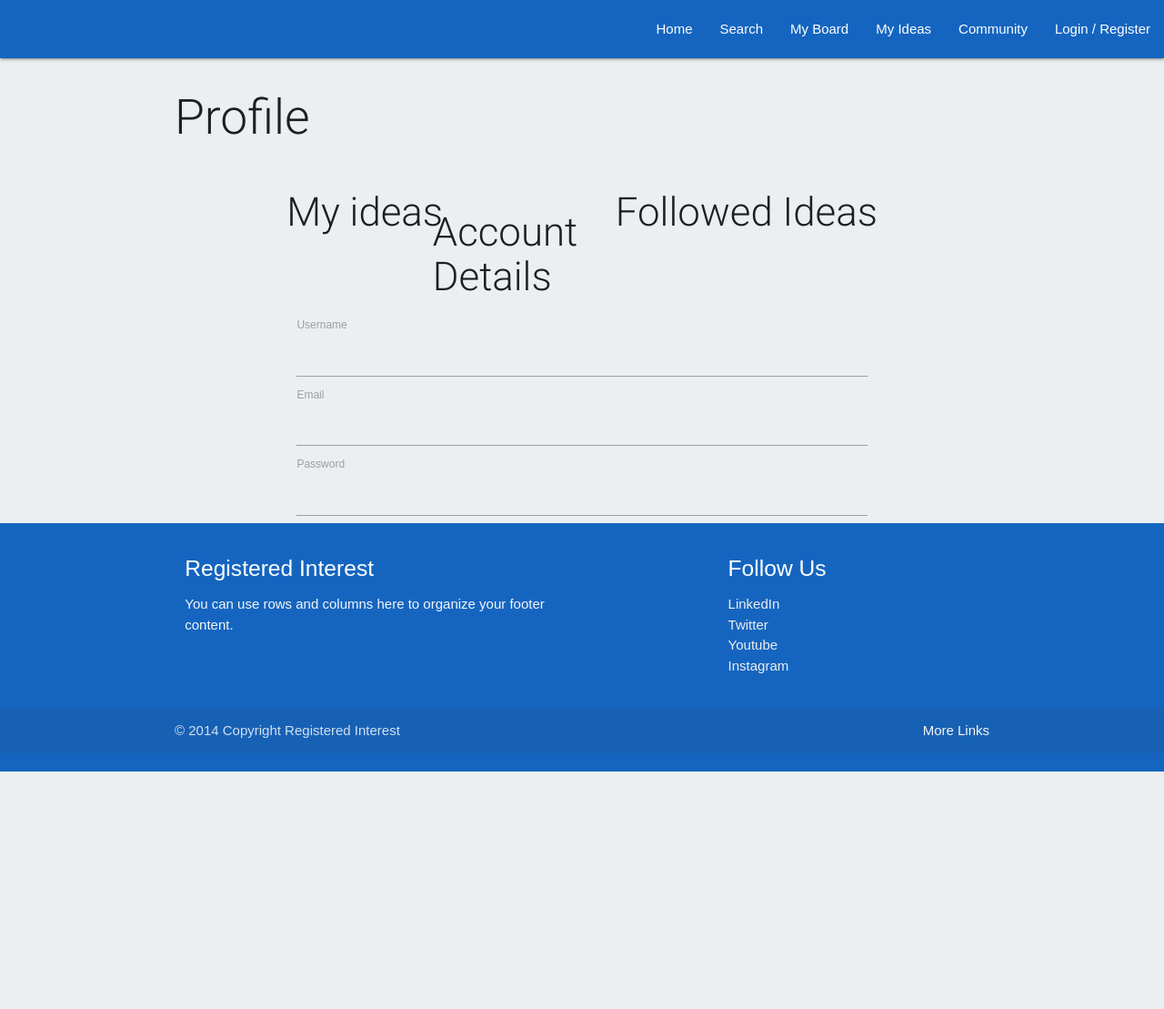
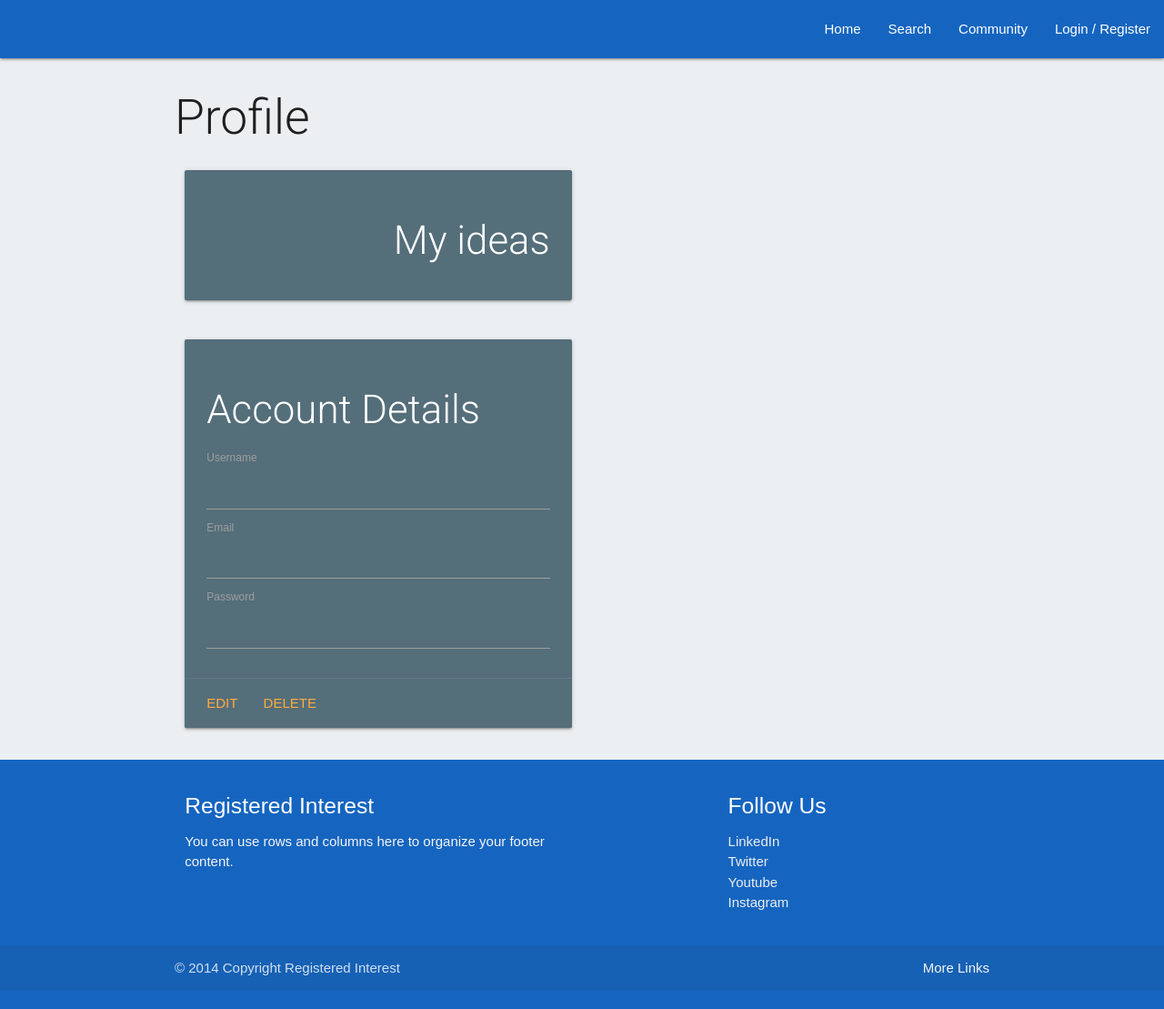
Before and after one commit to jlewis-89/Milestone-Project-3, a Flask app: page /profile in a window 1280 px wide. Shown: the whole page at 91% size. Before the commit the page ends 848 px from the top, so only its background shows below. Run offline with Flask 3, Linux system fonts and the light colour scheme; some libraries are stand-ins or nearby versions.

Commit message:
Added login and ideas functions, edited supporting HTML

```diff
--- a/app.py
+++ b/app.py
@@ -82,7 +82,31 @@ def login():
             # username doesnt match
             flash("Username or password incorrect")
             return redirect(url_for("login"))
-    return render_template("profile.html")
+    return render_template("login.html")
+
+
+@app.route("/edit_user/<username>", methods=["GET", "POST"])
+def edit_user(username):
+    if request.method == "POST":
+        submit = {
+            "username": request.form.get("username").lower(),
+            "password": generate_password_hash(request.form.get("password"))
+        }
+        mongo.db.user.update({"username": username}, submit)
+        flash("Profile Successfully Updated")
+        session["user"] = request.form.get("username").lower()
+        return redirect(url_for("profile", username=session["user"]))
+
+    user = mongo.db.user.find_one({"username": username})
+    return render_template("edit_user.html", user=user)
+
+
+@app.route("/delete_user/<username>")
+def delete_user(username):
+    mongo.db.user.delete_one({"username": username})
+    flash("Profile Successfully Deleted")
+    session.pop("user")
+    return redirect(url_for("register"))
 
 
 @app.route("/logout")
--- a/templates/base.html
+++ b/templates/base.html
@@ -22,8 +22,10 @@
                 <ul class="right hide-on-med-and-down">
                     <li><a href="{{ url_for('about') }}">Home</a></li>
                     <li><a href="{{ url_for('search') }}">Search</a></li>
+                    {% if session.user %}
                     <li><a href="{{ url_for('profile') }}">My Board</a></li>
                     <li><a href="{{ url_for('ideas') }}">My Ideas</a></li>
+                    {% endif %}
                     <li><a href="{{ url_for('community') }}">Community</a></li>
                     <li><a href="{{ url_for('login') }}">Login / Register</a></li>
                 </ul>
@@ -33,8 +35,10 @@
         <ul class="sidenav" id="mobile-demo">
             <li><a href="{{ url_for('about') }}">Home</a></li>
             <li><a href="{{ url_for('search') }}">Search</a></li>
+            {% if session.user %}
             <li><a href="{{ url_for('profile') }}">My Board</a></li>
             <li><a href="{{ url_for('ideas') }}">My Ideas</a></li>
+            {% endif %}
             <li><a href="{{ url_for('community') }}">Community</a></li>
             <li><a href="{{ url_for('login') }}">Login / Register</a></li>
         </ul>
--- a/templates/profile.html
+++ b/templates/profile.html
@@ -1,29 +1,49 @@
 {% extends "base.html" %}
 {% block content %}
 <h2> Profile {{ username }} </h2>
-<div class="container">
-    <div class="col">
-        <div class="row s6 left">
+<div class="row right-align">
+    <div class="col s12 m6">
+        <div class="card blue-grey darken-1">
+            <div class="card-content white-text">
+                <span class="card-title">
                     <h3>My ideas</h3>
-        </div>
-        <div class="row s6 right">
-            <h3>Followed Ideas</h3>
+                </span>
+                <ul>
+                    {% for idea in ideas %}
+                    <li>{{ idea.title }}</li>
+                    <li>{{ idea.description }}</li>
+                    <li>{{ idea.valuation }}</li>
+                    <li>{{ idea.invest }}</li>
+                    {% endfor %}
+                </ul>
             </div>
         </div>
     </div>
-<br>
-<div class="container">
+</div>
+<div class="row left-align">
+    <div class="col s12 m6">
+        <div class="card blue-grey darken-1">
+            <div class="card-content white-text">
+                <span class="card-title">
                     <h3>Account Details</h3>
+                </span>
                 <form action="" method="POST">
                     <label for="username">Username</label>
-        <input id="username" name="username" type="text" class="validate" minlength="5" maxlength="15"
-            pattern="^[a-zA-Z0-9]{5-15}$" required>
+                    <input id="username" placeholder="{{ username }}" name="username" type="text" class="validate"
+                        minlength="5" maxlength="15" pattern="^[a-zA-Z0-9]{5-15}$" required>
                     <label for="email">Email</label>
-        <input name="email" type="email">{{ email }}</input>
+                    <input name="email" type="email" placeholder="{{ email }}"></input>
                     <label for="password">Password</label>
-        <input id="password" name="password" type="password" class="validate" minlength="5" maxlength="15"
-            pattern="^[a-zA-Z0-9]{5-15}$" required>
+                    <input id="password" name="password" type="password" class="validate" placeholder="{{ password }}"
+                        minlength="5" maxlength="15" pattern="^[a-zA-Z0-9]{5-15}$" required>
                 </form>
+            </div>
+            <div class="card-action">
+                <a href="{{ url_for('edit_user', username=session[user]) }}">Edit</a>
+                <a href="{{ url_for('delete_user', username=session[user]) }}">Delete</a>
+            </div>
+        </div>
+    </div>
 </div>
 
 
```
Also changed, not shown: README.md. Lines whose indentation alone changed are shown as unchanged.
